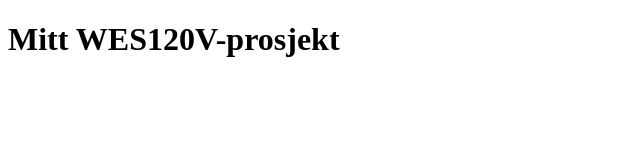
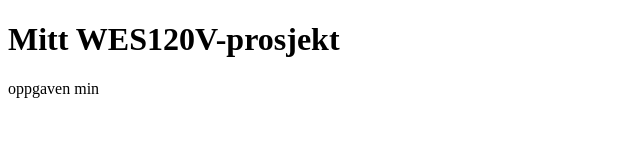
Before and after one commit to Sakka06/wes120v-obligatorisk-oppgave-1, a website: page index.html in a window 1280 px wide. Shown: the whole page, without its empty margins (0-640 px from the left). Drawn offline with Linux system fonts and the light colour scheme.

Commit message:
Oppdater innhold på nettsiden

```diff
--- a/index.html
+++ b/index.html
@@ -7,5 +7,6 @@
 </head>
 <body>
 <h1>Mitt WES120V-prosjekt</h1>
+<p>oppgaven min</p>
 </body>
 </html>
```
